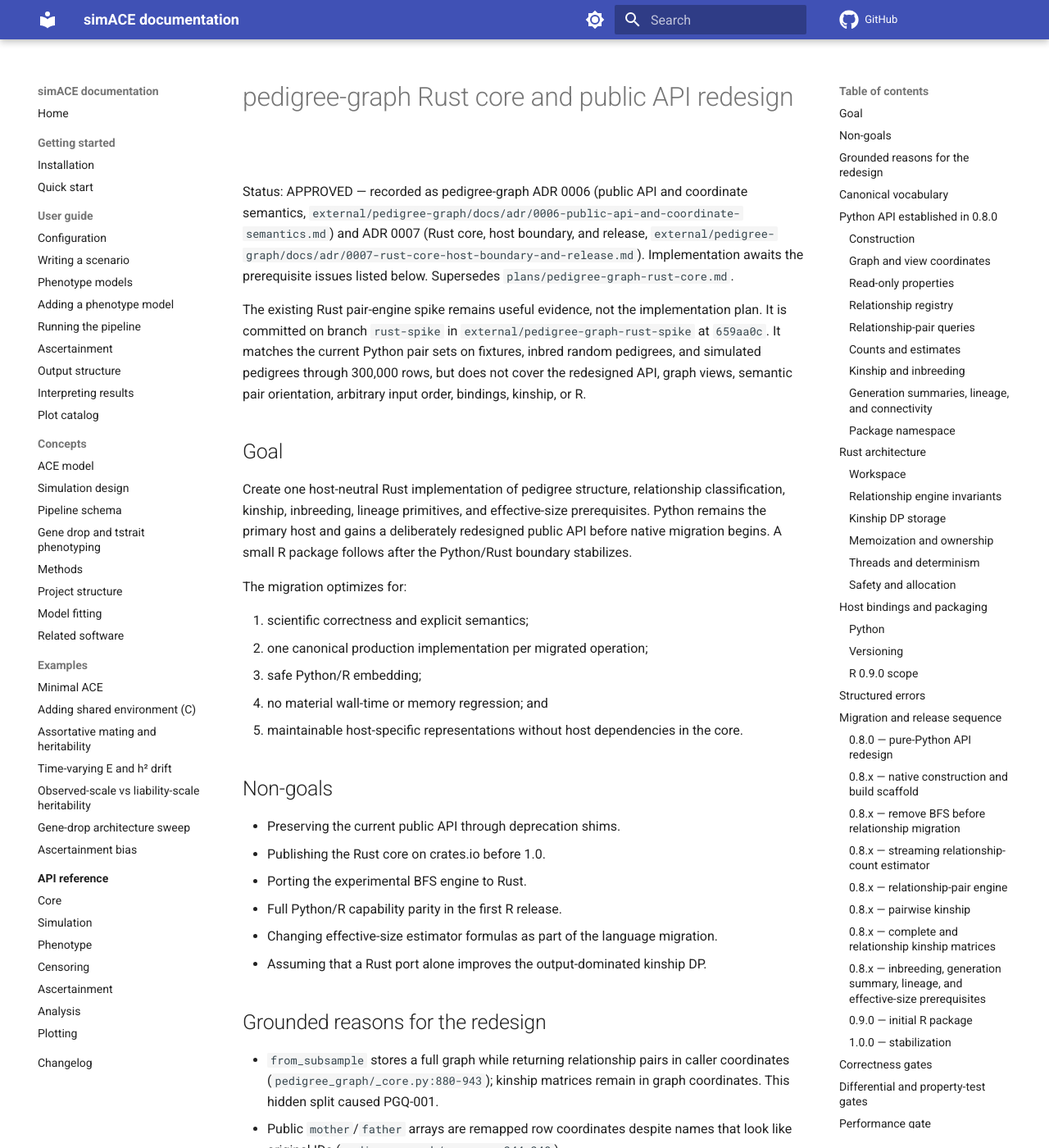
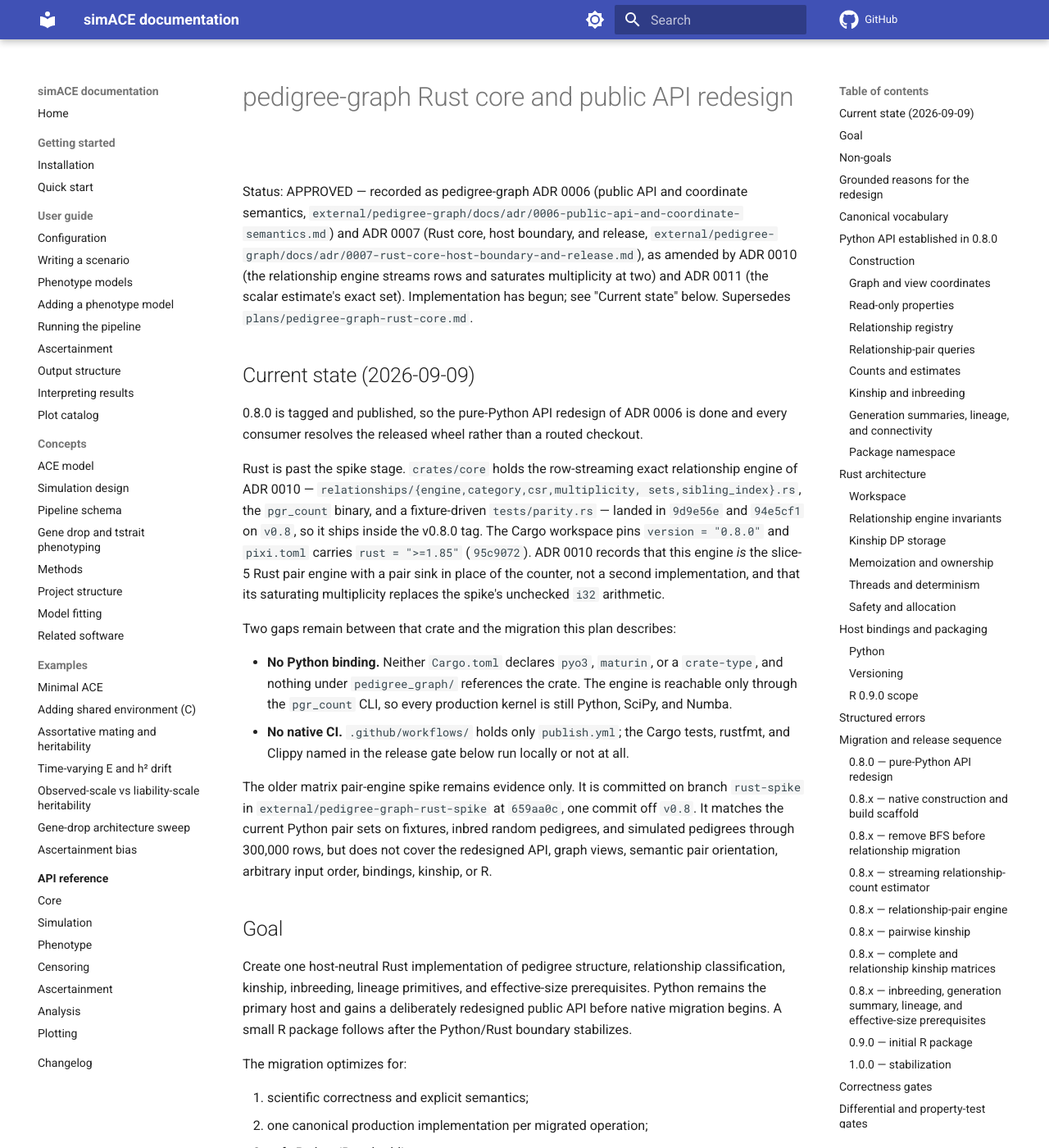
Before and after one commit to rwaples/simACE, an MkDocs documentation site: the page built from docs/plans/pedigree-graph-rust-core.md, in a window 1280 px wide and 1400 px high. Shown: the whole window at 82% size. Built offline with MkDocs 1.6.1 and Material for MkDocs 9.7.7, drawn with Linux system fonts in a browser that asks for light colours; comment, search, counter and statistics services are not loaded; some of the changed text lies outside the part shown.

Commit message:
Refresh the Rust core plan against the landed engine and ADR 0010
The plan still described Rust as a spike on branch rust-spike and listed
four gating issues, three of which the ADRs had already settled.  Reading
it cold gave the wrong picture twice in one session.

Status now names ADR 0010 and ADR 0011 as amending ADR 0007.  A "Current
state" section records the row-streaming engine in crates/core, which
shipped inside the v0.8.0 tag, and the two gaps that actually remain: no
Python binding and no native CI.  The blocker list separates what is open
(#7, DP row storage, maturin, cross-thread determinism) from what an ADR
settled (#6 by 0009, #8 by 0008, #9 and #11 by 0010).

The release gate's "once present" wording for Cargo tests, rustfmt, and
Clippy is left alone; promoting it is a decision, not a doc fix.

```diff
--- a/docs/plans/pedigree-graph-rust-core.md
+++ b/docs/plans/pedigree-graph-rust-core.md
@@ -3,16 +3,41 @@
 Status: APPROVED — recorded as pedigree-graph ADR 0006 (public API and coordinate
 semantics, `external/pedigree-graph/docs/adr/0006-public-api-and-coordinate-semantics.md`)
 and ADR 0007 (Rust core, host boundary, and release,
-`external/pedigree-graph/docs/adr/0007-rust-core-host-boundary-and-release.md`).
-Implementation awaits the prerequisite issues listed below. Supersedes
-`plans/pedigree-graph-rust-core.md`.
+`external/pedigree-graph/docs/adr/0007-rust-core-host-boundary-and-release.md`),
+as amended by ADR 0010 (the relationship engine streams rows and saturates
+multiplicity at two) and ADR 0011 (the scalar estimate's exact set). Implementation
+has begun; see "Current state" below. Supersedes `plans/pedigree-graph-rust-core.md`.
 
-The existing Rust pair-engine spike remains useful evidence, not the implementation
-plan. It is committed on branch `rust-spike` in
-`external/pedigree-graph-rust-spike` at `659aa0c`. It matches the current Python
-pair sets on fixtures, inbred random pedigrees, and simulated pedigrees through
-300,000 rows, but does not cover the redesigned API, graph views, semantic pair
-orientation, arbitrary input order, bindings, kinship, or R.
+## Current state (2026-09-09)
+
+0.8.0 is tagged and published, so the pure-Python API redesign of ADR 0006 is done
+and every consumer resolves the released wheel rather than a routed checkout.
+
+Rust is past the spike stage. `crates/core` holds the row-streaming exact
+relationship engine of ADR 0010 — `relationships/{engine,category,csr,multiplicity,
+sets,sibling_index}.rs`, the `pgr_count` binary, and a fixture-driven
+`tests/parity.rs` — landed in `9d9e56e` and `94e5cf1` on `v0.8`, so it ships inside
+the v0.8.0 tag. The Cargo workspace pins `version = "0.8.0"` and `pixi.toml` carries
+`rust = ">=1.85"` (`95c9072`). ADR 0010 records that this engine *is* the slice-5
+Rust pair engine with a pair sink in place of the counter, not a second
+implementation, and that its saturating multiplicity replaces the spike's unchecked
+`i32` arithmetic.
+
+Two gaps remain between that crate and the migration this plan describes:
+
+- **No Python binding.** Neither `Cargo.toml` declares `pyo3`, `maturin`, or a
+  `crate-type`, and nothing under `pedigree_graph/` references the crate. The engine
+  is reachable only through the `pgr_count` CLI, so every production kernel is still
+  Python, SciPy, and Numba.
+- **No native CI.** `.github/workflows/` holds only `publish.yml`; the Cargo tests,
+  rustfmt, and Clippy named in the release gate below run locally or not at all.
+
+The older matrix pair-engine spike remains evidence only. It is committed on branch
+`rust-spike` in `external/pedigree-graph-rust-spike` at `659aa0c`, one commit off
+`v0.8`. It matches the current Python pair sets on fixtures, inbred random pedigrees,
+and simulated pedigrees through 300,000 rows, but does not cover the redesigned API,
+graph views, semantic pair orientation, arbitrary input order, bindings, kinship,
+or R.
 
 ## Goal
 
@@ -661,18 +686,27 @@ Intermediate commits may run scoped tests; release gates may not.
 
 ## Deferred issues and blockers
 
-- [#6](https://github.com/rwaples/pedigree-graph/issues/6): recurrence-only versus
-  reuse of a cached complete matrix in `pair_kinship`.
-- [#7](https://github.com/rwaples/pedigree-graph/issues/7): remove BFS after 0.8.0 and
-  before Rust relationship migration.
-- [#8](https://github.com/rwaples/pedigree-graph/issues/8): compare MZ-aware and
-  Meuwissen–Luo inbreeding and decide whether the old algorithm remains explicitly.
-- [#9](https://github.com/rwaples/pedigree-graph/issues/9): audit and fix Rust CSR
-  multiplicity overflow before promoting the spike.
+Open:
+
+- [#7](https://github.com/rwaples/pedigree-graph/issues/7): remove the experimental
+  Python BFS engine. Open deliberately — the issue's own timing puts it after the
+  Rust-backed canonical relationship engine is established and its parity and
+  performance gates pass, which has not happened, so it does not gate the binding
+  work.
 - DP row storage: choose only after benchmark.
-- Maturin: preferred, conditional on the scaffold gates.
+- Maturin: preferred, conditional on the scaffold gates; nothing is scaffolded yet.
 - Cross-thread floating determinism: recommended above but not explicitly confirmed in
   the review; confirm before implementation.
+
+Settled since this plan was written, each by an ADR rather than by code alone:
+
+- [#6](https://github.com/rwaples/pedigree-graph/issues/6): recurrence-only versus
+  reuse of a cached complete matrix in `pair_kinship` — ADR 0009.
+- [#8](https://github.com/rwaples/pedigree-graph/issues/8): MZ-aware versus
+  Meuwissen–Luo inbreeding — ADR 0008.
+- [#9](https://github.com/rwaples/pedigree-graph/issues/9) (CSR multiplicity overflow)
+  and [#11](https://github.com/rwaples/pedigree-graph/issues/11) (memory-bounded exact
+  counts) — both ADR 0010.
 
 ## Documentation before implementation
 
```
